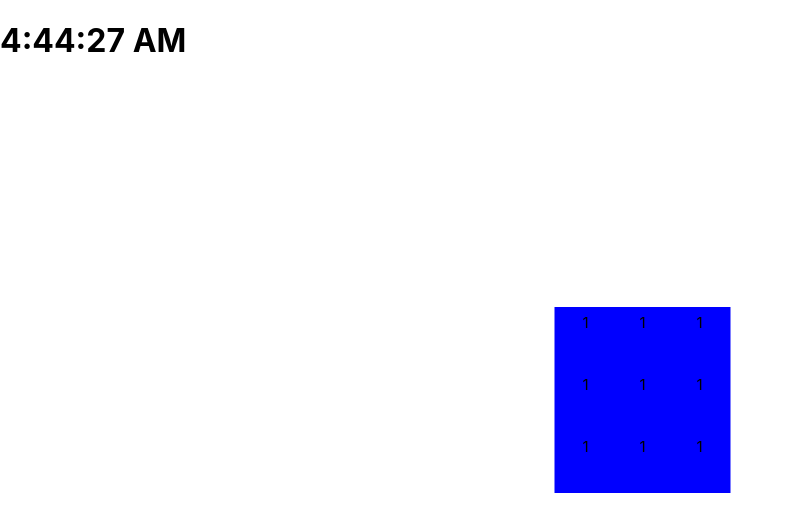
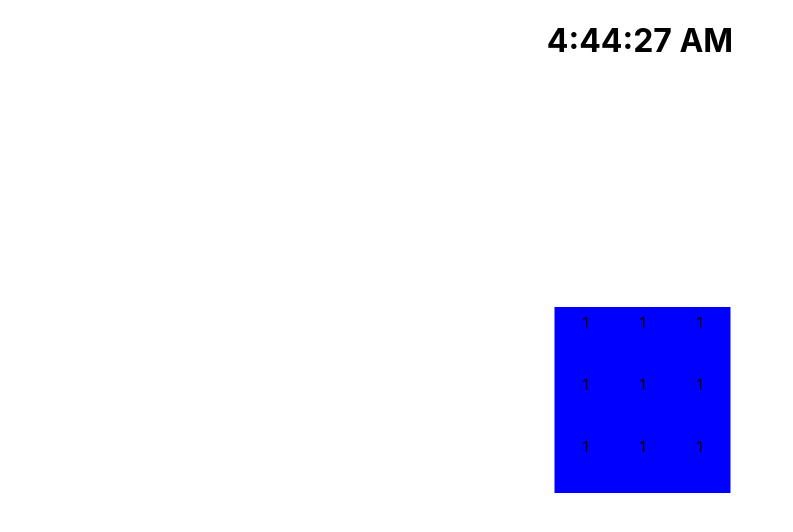
Before and after one commit to ShiboXing/Jobs_Tracker, a React (Create React App) app in the folder my-app/: page / in a window 1280 px wide. Shown: the top 532 px of the page, without its empty margins (0-793 px from the left). Built offline with nearby package versions, Linux system fonts and the light colour scheme.

Commit message:
reprogrammed WarClock component

```diff
--- /dev/null
+++ b/my-app/src/Schedule.js
@@ -0,0 +1,2 @@
+import React from 'react';
+import ReactDOM from 'react-dom';
--- a/my-app/src/WarClock.css
+++ b/my-app/src/WarClock.css
@@ -25,6 +25,7 @@
    display:inline;
    position: absolute;
    text-align: center;
-
+   left:50%;
+   transform: translate(-50%,0);
 
 }
--- a/my-app/src/WarClock.js
+++ b/my-app/src/WarClock.js
@@ -1,34 +1,34 @@
 import React from 'react';
 import ReactDOM from 'react-dom';
 import './WarClock.css';
+
 class WarClock extends React.Component{
+	constructor(props)
+	{
+		super(props)
+		this.state={
+			dateNow:new Date(),
+			name:'yakuza'
+		}
+	}
+	componentDidMount(){
+		this.IntervalID=setInterval(()=> this.tick(),1000)
+	}
+	componentWillUnmount(){
+		clearInterval(this.IntervalID);
+	}
+	tick(){
+		this.setState({dateNow:new Date()})
+	}
 	render(){
-		tick.bind(this)();
 		return (
-			<div id='WarClock'>
-				<this.renderTime/>
+			<div id='WarClock' className='WarClock'>
+				<h1 id="TimeString">
+					{this.state.dateNow.toLocaleTimeString()}
+				</h1>
 			</div>
-		);
-	}
-	renderTime(){
-		return(
-			<h1 id="TimeString">
-				{new Date().toLocaleTimeString()}
-			</h1>
 		);
 	}
 }
 
-function tick(){
-	setInterval(() => {
-		ReactDOM.render(this.renderTime(),document.getElementById('WarClock'))
-	}, 1000);
-}
-
-
-
-
-
-
-
-export default WarClock;
+export default WarClock
--- a/my-app/src/index.js
+++ b/my-app/src/index.js
@@ -56,8 +56,6 @@ class Square extends React.Component{
 
     }
 }
-
-
 
 ReactDOM.render(<MainBody/>, document.getElementById('root'));
 
```
Also changed, not shown: 1 other file (tests, documents, lock files or other folders).
